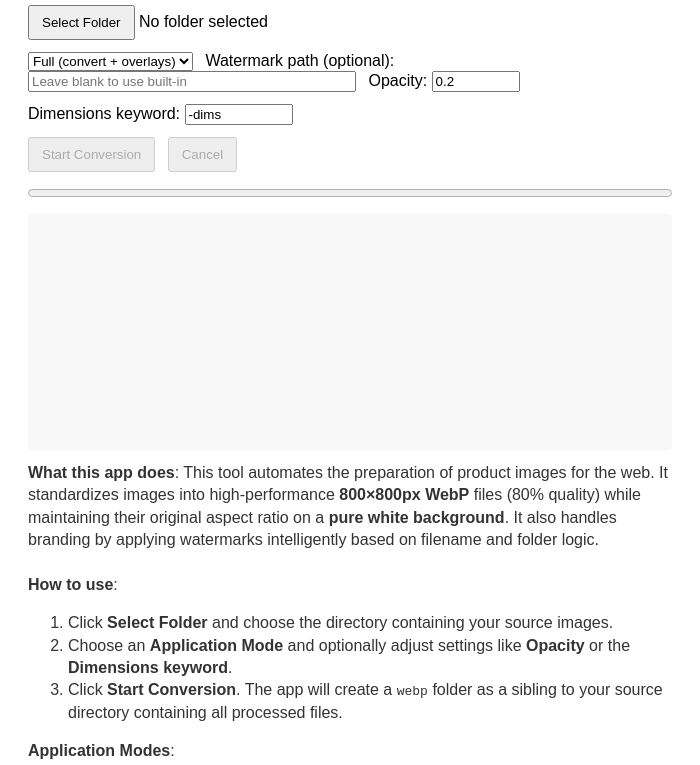
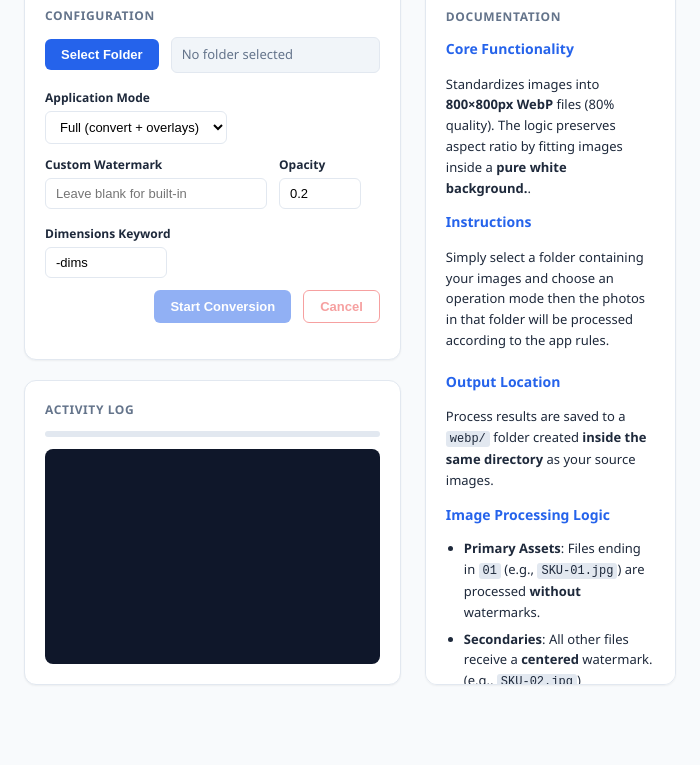
Before and after one commit to Deejpotter/maker-image-converter, an Electron app: page src/renderer/index.html in a window 700 px wide. Shown: the part 91-856 px from the top of the page. After the commit the page ends 800 px from the top, so only its background shows below. Drawn offline with Linux system fonts and the light colour scheme; no server answers.

Commit message:
Modernize UI with two-column dashboard layout

```diff
--- a/src/renderer/index.html
+++ b/src/renderer/index.html
@@ -5,91 +5,318 @@
   <meta charset="utf-8" />
   <title>Maker Image Converter</title>
   <style>
+    :root {
+      --primary-color: #2563eb;
+      --primary-hover: #1d4ed8;
+      --bg-color: #f8fafc;
+      --card-bg: #ffffff;
+      --text-main: #1e293b;
+      --text-muted: #64748b;
+      --border-color: #e2e8f0;
+      --success-color: #10b981;
+      --error-color: #ef4444;
+    }
+
     body {
-      font-family: Arial, sans-serif;
-      padding: 20px
+      font-family: 'Segoe UI', system-ui, -apple-system, sans-serif;
+      margin: 0;
+      padding: 0;
+      background-color: var(--bg-color);
+      color: var(--text-main);
+      line-height: 1.5;
+      height: 100vh;
+      overflow: hidden;
+    }
+
+    .app-wrapper {
+      display: flex;
+      flex-direction: column;
+      height: 100vh;
+      padding: 24px;
+      box-sizing: border-box;
+    }
+
+    header {
+      margin-bottom: 20px;
+    }
+
+    h2 {
+      margin: 0;
+      font-size: 22px;
+      font-weight: 700;
+      color: var(--text-main);
+    }
+
+    .main-layout {
+      display: grid;
+      grid-template-columns: 1.2fr 0.8fr;
+      gap: 24px;
+      flex-grow: 1;
+      min-height: 0; /* Important for scrollable children */
+    }
+
+    .column {
+      display: flex;
+      flex-direction: column;
+      gap: 20px;
+      min-height: 0;
+    }
+
+    .card {
+      background: var(--card-bg);
+      border-radius: 12px;
+      border: 1px solid var(--border-color);
+      padding: 20px;
+      box-shadow: 0 1px 2px rgba(0, 0, 0, 0.05);
+    }
+
+    .scroll-card {
+      flex-grow: 1;
+      overflow-y: auto;
+    }
+
+    .section-title {
+      font-size: 12px;
+      font-weight: 600;
+      text-transform: uppercase;
+      letter-spacing: 0.05em;
+      color: var(--text-muted);
+      margin-bottom: 12px;
+      display: block;
+    }
+
+    .row {
+      display: flex;
+      gap: 12px;
+      align-items: center;
+      margin-bottom: 16px;
+      flex-wrap: wrap;
+    }
+
+    .input-group {
+      display: flex;
+      flex-direction: column;
+      gap: 4px;
+    }
+
+    .input-group label {
+      font-size: 12px;
+      font-weight: 600;
+      color: var(--text-main);
     }
 
     button {
-      padding: 8px 12px
+      background-color: var(--primary-color);
+      color: white;
+      border: none;
+      padding: 8px 16px;
+      border-radius: 6px;
+      font-weight: 600;
+      cursor: pointer;
+      transition: background-color 0.2s;
+      font-size: 13px;
+    }
+
+    button:hover:not(:disabled) {
+      background-color: var(--primary-hover);
+    }
+
+    button:disabled {
+      opacity: 0.5;
+      cursor: not-allowed;
+    }
+
+    button#cancel {
+      background-color: #fff;
+      color: #ef4444;
+      border: 1px solid #ef4444;
+    }
+
+    button#cancel:hover:not(:disabled) {
+      background-color: #fef2f2;
+    }
+
+    select, input[type="text"], input[type="number"] {
+      padding: 7px 10px;
+      border: 1px solid var(--border-color);
+      border-radius: 6px;
+      font-size: 13px;
+      background: white;
+      outline: none;
+    }
+
+    #folder {
+      font-size: 13px;
+      color: var(--text-muted);
+      background: #f1f5f9;
+      padding: 7px 10px;
+      border-radius: 6px;
+      flex-grow: 1;
+      white-space: nowrap;
+      overflow: hidden;
+      text-overflow: ellipsis;
+      border: 1px solid var(--border-color);
     }
 
     #log {
+      flex-grow: 1;
       margin-top: 12px;
-      height: 220px;
-      overflow: auto;
-      background: #f8f8f8;
+      background: #0f172a;
+      color: #e2e8f0;
+      padding: 12px;
+      border-radius: 8px;
+      font-family: 'Cascadia Code', 'Fira Code', 'Courier New', monospace;
+      font-size: 12px;
+      overflow-y: auto;
+    }
+
+    progress {
+      width: 100%;
+      height: 6px;
+      border-radius: 3px;
+      overflow: hidden;
+      appearance: none;
+    }
+
+    progress::-webkit-progress-bar { background-color: #e2e8f0; }
+    progress::-webkit-progress-value { background-color: var(--primary-color); }
+
+    .help-content {
+      font-size: 13px;
+      line-height: 1.6;
+    }
+
+    .help-content h3 {
+      font-size: 14px;
+      margin: 0 0 12px 0;
+      color: var(--primary-color);
+    }
+
+    .help-content ul, .help-content ol {
+      padding-left: 18px;
+      margin: 8px 0;
+    }
+
+    .help-content li {
+      margin-bottom: 6px;
+    }
+
+    .mode-detail {
+      margin-top: 12px;
       padding: 8px;
-      border-radius: 4px
+      background: #f8fafc;
+      border-left: 3px solid var(--primary-color);
+      border-radius: 4px;
+    }
+
+    code {
+      background: #e2e8f0;
+      padding: 1px 4px;
+      border-radius: 3px;
+      font-family: monospace;
+      font-size: 12px;
     }
   </style>
 </head>
 
 <body>
+  <div class="app-wrapper">
+    <header>
       <h2>Maker Image Converter</h2>
-  <div>
+    </header>
+
+    <div class="main-layout">
+      <!-- Left Column: Controls and Logs -->
+      <div class="column">
+        <div class="card">
+          <span class="section-title">Configuration</span>
+          <div class="row">
             <button id="select">Select Folder</button>
             <span id="folder">No folder selected</span>
           </div>
-  <div style="margin-top:12px">
+
+          <div class="row">
+            <div class="input-group">
+              <label>Application Mode</label>
               <select id="mode">
                 <option value="full">Full (convert + overlays)</option>
                 <option value="convert">Convert only</option>
                 <option value="overlay">Overlay only</option>
                 <option value="diagonal">Diagonal only</option>
               </select>
-    <label style="margin-left:8px">Watermark path (optional): <input id="watermarkPath" type="text"
-        placeholder="Leave blank to use built-in" style="width:320px" /></label>
-    <label style="margin-left:8px">Opacity: <input id="watermarkOpacity" type="number" min="0" max="1" step="0.1"
-        value="0.2" style="width:80px" /></label>
             </div>
-  <div style="margin-top:12px">
-    <label>Dimensions keyword: <input id="dimsKeyword" type="text" placeholder="-dims" style="width:100px"
-        value="-dims" /></label>
+            <div class="input-group">
+              <label>Custom Watermark</label>
+              <input id="watermarkPath" type="text" placeholder="Leave blank for built-in" style="width:200px" />
             </div>
-  <div style="margin-top:12px">
+            <div class="input-group">
+              <label>Opacity</label>
+              <input id="watermarkOpacity" type="number" min="0" max="1" step="0.1" value="0.2" style="width:60px" />
+            </div>
+          </div>
+
+          <div class="row">
+            <div class="input-group">
+              <label>Dimensions Keyword</label>
+              <input id="dimsKeyword" type="text" placeholder="-dims" style="width:100px" value="-dims" />
+            </div>
+            <div style="flex-grow: 1; display: flex; justify-content: flex-end; gap: 12px; align-self: flex-end;">
               <button id="start" disabled>Start Conversion</button>
-    <button id="cancel" disabled style="margin-left:8px">Cancel</button>
+              <button id="cancel" disabled>Cancel</button>
             </div>
-  <div id="progress" style="margin-top:12px">
-    <progress id="progressBar" value="0" max="100" style="width:100%"></progress>
           </div>
+        </div>
+
+        <div class="card" style="flex-grow: 1; display: flex; flex-direction: column;">
+          <span class="section-title">Activity Log</span>
+          <progress id="progressBar" value="0" max="100"></progress>
           <div id="log"></div>
+        </div>
+      </div>
 
-  <div id="help" style="margin-top:12px;color:#333;line-height:1.4">
-    <strong>What this app does</strong>: This tool automates the preparation of product images for the web. It
-    standardizes images into high-performance <strong>800×800px WebP</strong> files (80% quality) while maintaining
-    their original aspect ratio on a <strong>pure white background</strong>. It also handles branding by applying
-    watermarks intelligently based on filename and folder logic.
-    <br><br>
-    <strong>How to use</strong>:
-    <ol>
-      <li>Click <strong>Select Folder</strong> and choose the directory containing your source images.</li>
-      <li>Choose an <strong>Application Mode</strong> and optionally adjust settings like <strong>Opacity</strong> or
-        the <strong>Dimensions keyword</strong>.</li>
-      <li>Click <strong>Start Conversion</strong>. The app will create a <code>webp</code> folder as a sibling to your
-        source directory containing all processed files.</li>
-    </ol>
-    <strong>Application Modes</strong>:
+      <!-- Right Column: Instructions -->
+      <div class="column">
+        <div class="card scroll-card help-content">
+          <span class="section-title">Documentation</span>
+
+          <h3>Core Functionality</h3>
+          <p>
+            Standardizes images into <strong>800×800px WebP</strong> files (80% quality).
+            The logic preserves aspect ratio by fitting images inside a <strong>pure white background.</strong>.
+          </p>
+
+          <h3>Instructions</h3>
+          <p>Simply select a folder containing your images and choose an operation mode then the photos in that folder will be processed according to the app rules.</p>
+
+          <h3 style="margin-top: 20px;">Output Location</h3>
+          <p>
+            Process results are saved to a <code>webp/</code> folder created <strong>inside the same directory</strong> as your
+            source images.
+          </p>
+
+          <h3>Image Processing Logic</h3>
           <ul>
-      <li><strong>Full (convert + overlays)</strong>: The complete workflow.
-        <ul>
-          <li>Converts all images to <strong>800×800 WebP</strong>.</li>
-          <li><strong>Primary images</strong> (filenames ending in <code>01</code>) are processed without watermarks.</li>
-          <li><strong>Secondary images</strong> receive a centered branding watermark.</li>
-          <li><strong>Dimension images</strong> (containing your keyword) receive a professional diagonal watermark.</li>
+            <li><strong>Primary Assets</strong>: Files ending in <code>01</code> (e.g., <code>SKU-01.jpg</code>) are processed <strong>without</strong> watermarks.</li>
+            <li><strong>Secondaries</strong>: All other files receive a <strong>centered</strong> watermark. (e.g., <code>SKU-02.jpg</code>) </li>
+            <li><strong>Dimensions</strong>: Files containing your <strong>Keyword</strong> (default: <code>-dims</code>) receive a <strong>diagonal</strong> watermark. (e.g., <code>SKU-dims-07.jpg</code>)</li>
           </ul>
-      </li>
-      <li><strong>Convert only</strong>: Pure batch resizing and conversion to WebP. No watermarks are applied to any
-        files.</li>
-      <li><strong>Overlay only</strong>: Standardizes images to 800×800 and applies a centered watermark to all
-        non-primary (non-01) images.</li>
-      <li><strong>Diagonal only</strong>: Standardizes images to 800×800 and applies a diagonal watermark to images
-        containing the <strong>Dimensions keyword</strong> (default: <code>-dims</code>) or located in folders named
-        "Dimensions".</li>
-    </ul>
-    <em>Tip: Use the "Dimensions keyword" setting if your file naming convention uses something other than
-      <code>-dims</code> to identify dimension diagrams.</em>
+
+          <h3>Application Modes</h3>
+          <div class="mode-detail">
+            <strong>Full Run</strong>: The master workflow combining all conversion and heuristic branding.
+          </div>
+          <div class="mode-detail">
+            <strong>Convert only</strong>: Pure resizing and WebP conversion. No watermarks applied.
+          </div>
+          <div class="mode-detail">
+            <strong>Overlay only</strong>: Resizes to 800x800 and applies centered overlays to all non-primary files.
+          </div>
+          <div class="mode-detail">
+            <strong>Diagonal only</strong>: Resizes and applies diagonal overlays to files matching the Dimensions keyword.
+          </div>
+        </div>
+      </div>
+    </div>
   </div>
 
   <script src="renderer.js"></script>
```
Also changed, not shown: TODOs.md (+13 -1 lines). Lines whose indentation alone changed are shown as unchanged.
